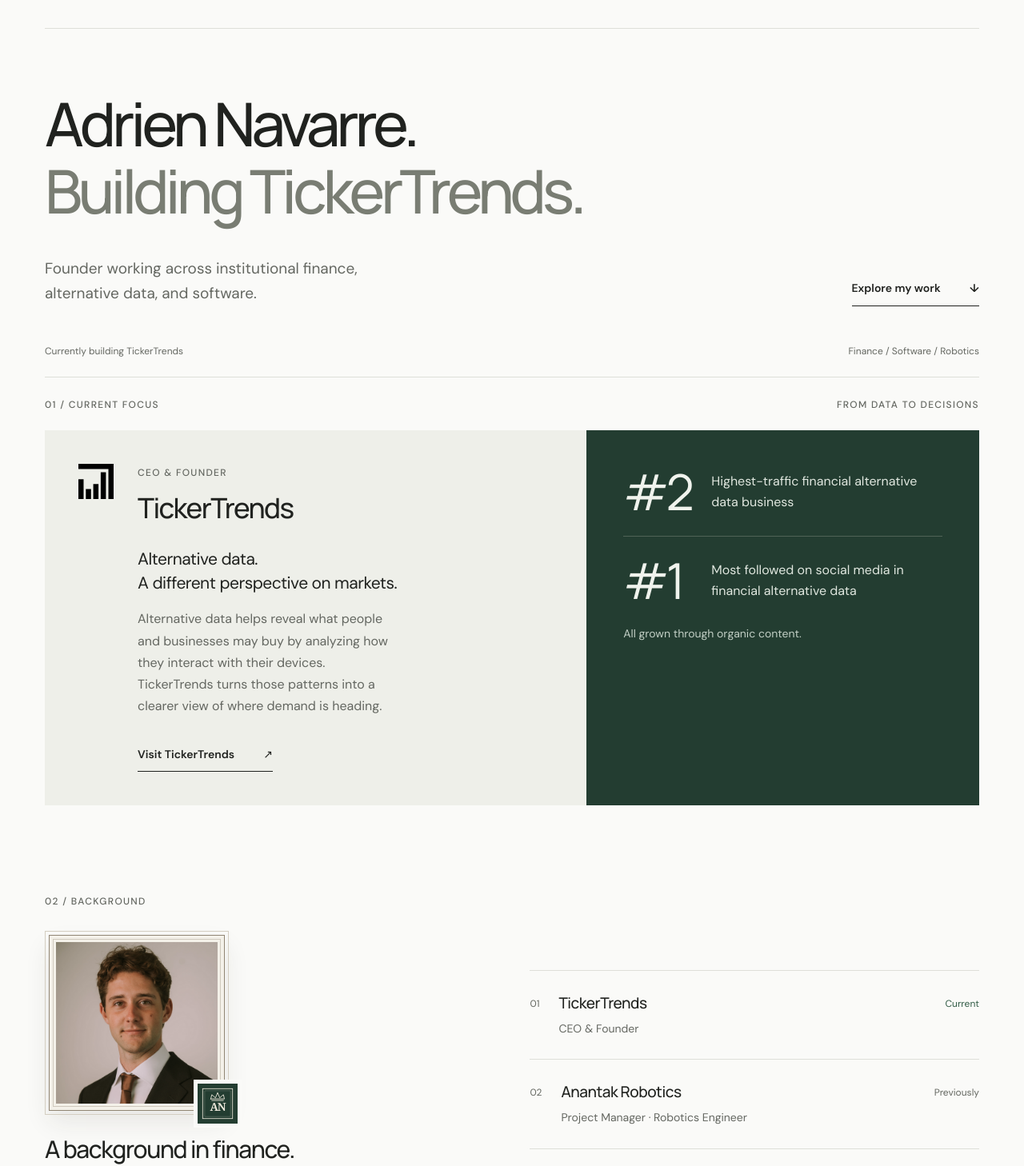
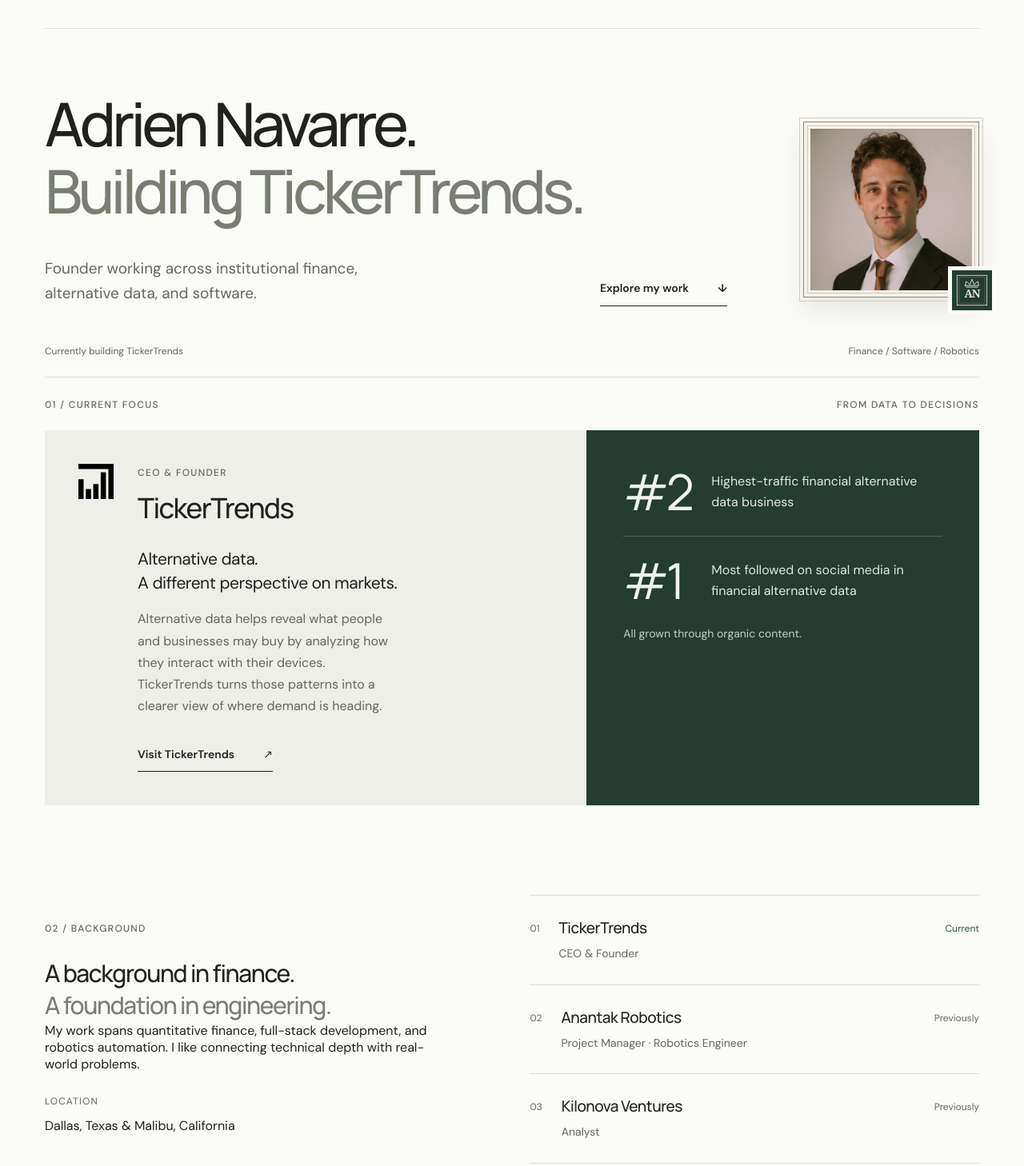
Before and after one commit to Crypto-Advisor/adrien.vc, a React (Create React App) app: page / in a window 1280 px wide. Shown: the part 76-1534 px from the top of the page at 80% size. Built offline with nearby package versions, Linux system fonts and the light colour scheme.

Commit message:
Move portrait into hero

```diff
--- a/src/App.css
+++ b/src/App.css
@@ -15,11 +15,14 @@
 .site-header nav a:last-child { margin-left: 18px; }
 .site-header nav a span { margin-left: 12px; }
 .hero { padding-top: 88px; }
+.hero-grid { display: grid; grid-template-columns: minmax(0, 1fr) auto; grid-template-areas: "title portrait" "intro portrait"; column-gap: clamp(48px, 7vw, 108px); align-items: start; }
+.hero-grid h1 { grid-area: title; }
+.hero-portrait { grid-area: portrait; align-self: center; justify-self: end; width: clamp(196px, 17vw, 230px); margin: 5px 12px 18px 0; }
 .eyebrow, .section-label { font-size: 12px; letter-spacing: .11em; text-transform: uppercase; font-weight: 500; }
 h1, h2, h3 { font-family: 'Manrope', sans-serif; font-weight: 500; }
 h1 { font-size: clamp(48px, 6.25vw, 86px); letter-spacing: -.065em; line-height: 1.12; margin-top: 32px; }
 h1 > span { color: #797d73; }
-.hero-bottom { margin-top: 38px; display: flex; align-items: flex-end; justify-content: space-between; gap: 30px; }
+.hero-bottom { grid-area: intro; margin-top: 38px; display: flex; align-items: flex-end; justify-content: space-between; gap: 30px; }
 .hero-bottom p { font-size: 19px; line-height: 1.65; color: var(--muted); }
 .text-link { font-size: 14px; font-weight: 550; display: inline-flex; align-items: center; gap: 36px; padding: 10px 0; border-bottom: 1px solid currentColor; width: fit-content; }
 .text-link span { transition: transform .2s; }
@@ -95,6 +98,9 @@
 }
 @media (max-width: 720px) {
   .hero { padding-top: 44px; }
+  .hero-grid { grid-template-columns: 1fr; grid-template-areas: "title" "portrait" "intro"; row-gap: 28px; }
+  .hero-portrait { justify-self: start; width: min(62vw, 210px); margin: 0 0 4px 4px; }
+  .hero-bottom { margin-top: 0; }
   h1 { font-size: clamp(34px, 7.7vw, 55px); line-height: 1.18; }
   .background-section { align-items: start; }
   .practice-grid .stack { padding-top: 20px; }
--- a/src/App.js
+++ b/src/App.js
@@ -33,10 +33,16 @@
 
       <main id="main">
         <section className="hero wrap" aria-labelledby="hero-title">
-          <h1 id="hero-title">Adrien Navarre.<br /><span>Building TickerTrends.</span></h1>
-          <div className="hero-bottom">
-            <p>Founder working across institutional finance,<br className="desktop-break" /> alternative data, and software.</p>
-            <a className="text-link" href="#work">Explore my work <span aria-hidden="true">↓</span></a>
+          <div className="hero-grid">
+            <h1 id="hero-title">Adrien Navarre.<br /><span>Building TickerTrends.</span></h1>
+            <div className="portrait-frame hero-portrait">
+              <img className="portrait" src={portrait} alt="Adrien Navarre" width="512" height="512" />
+              <span className="portrait-seal"><Monogram /></span>
+            </div>
+            <div className="hero-bottom">
+              <p>Founder working across institutional finance,<br className="desktop-break" /> alternative data, and software.</p>
+              <a className="text-link" href="#work">Explore my work <span aria-hidden="true">↓</span></a>
+            </div>
           </div>
           <div className="hero-caption"><span>Currently building TickerTrends</span><span>Finance / Software / Robotics</span></div>
         </section>
@@ -65,10 +71,6 @@
         <section className="background-section wrap" id="background" aria-labelledby="background-title">
           <div className="background-intro">
             <p className="section-label">02 / Background</p>
-            <div className="portrait-frame">
-              <img className="portrait" src={portrait} alt="Adrien Navarre" width="512" height="512" loading="lazy" />
-              <span className="portrait-seal"><Monogram /></span>
-            </div>
             <h2 id="background-title">A background in finance.<br /><span>A foundation in engineering.</span></h2>
             <p>My work spans quantitative finance, full-stack development, and robotics automation. I like connecting technical depth with real-world problems.</p>
             <div className="profile-location"><span>Location</span><p>Dallas, Texas &amp; Malibu, California</p></div>
```
